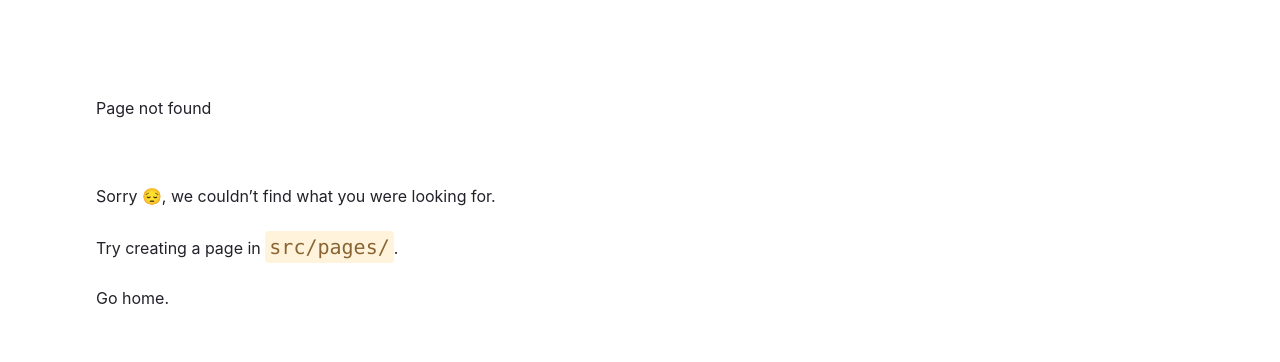
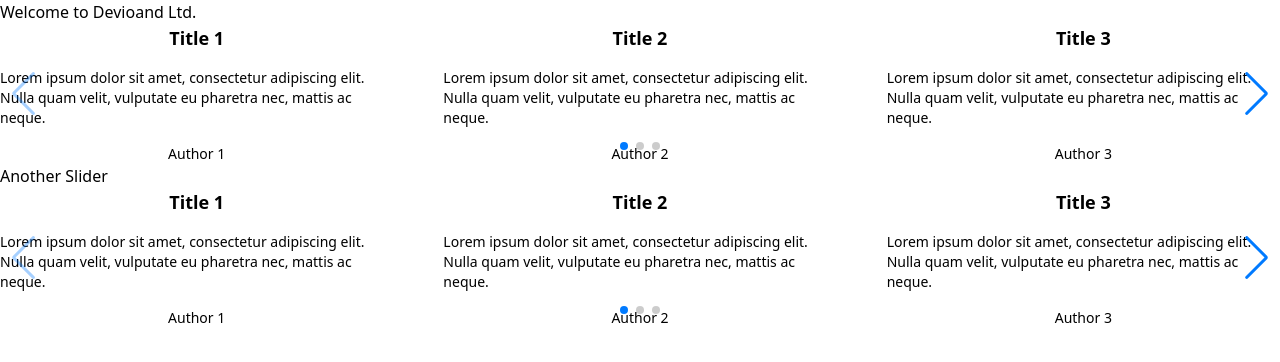
Before and after one commit to mokmox/Tomina-website, a Gatsby site: page /test in a window 1280 px wide. Before the commit this address had no page. Built offline with nearby package versions, Linux system fonts and the light colour scheme; Gatsby itself is replaced by a stand-in of ours.

Commit message:
Enhancement: Implemented Slider COmponent

```diff
--- a/package.json
+++ b/package.json
@@ -22,6 +22,7 @@
     "postcss": "^8.4.38",
     "react": "^18.2.0",
     "react-dom": "^18.2.0",
+    "swiper": "^11.1.1",
     "tailwindcss": "^3.4.3"
   },
   "devDependencies": {
--- a/src/components/Slider.tsx
+++ b/src/components/Slider.tsx
@@ -1,7 +1,32 @@
-import React from "react";
+import React, { FC } from 'react';
+import { Navigation, Pagination, Autoplay } from 'swiper/modules';
+import { Swiper, SwiperSlide } from 'swiper/react';
 
-const Slider = () => {
-  return <div>Slider</div>;
+import 'swiper/css';
+import 'swiper/css/navigation';
+import 'swiper/css/pagination';
+import 'swiper/css/scrollbar';
+
+interface IProps {
+  children: React.ReactNode;
+}
+
+const Slider: FC<IProps> = ({ children }) => {
+  return (
+    <div>
+      <Swiper
+        className=""
+        modules={[Navigation, Autoplay, Pagination]}
+        spaceBetween={50}
+        slidesPerView={3}
+        navigation
+        pagination={{ clickable: true }}
+        // scrollbar={{ draggable: true }}
+      >
+        {children}
+      </Swiper>
+    </div>
+  );
 };
 
 export default Slider;
--- /dev/null
+++ b/src/components/Test1.tsx
@@ -0,0 +1,19 @@
+import React, { FC } from 'react';
+
+interface IProps {
+  title: string;
+  description: string;
+  author: string;
+}
+
+const Test1: FC<IProps> = ({ title, description, author }) => {
+  return (
+    <div className="flex flex-col gap-4 justify-center items-center">
+      <h1 className="text-lg font-semibold">{title}</h1>
+      <p className="text-sm font-normal">{description}</p>
+      <p className="text-sm font-light">{author}</p>
+    </div>
+  );
+};
+
+export default Test1;
--- /dev/null
+++ b/src/components/Test2.tsx
@@ -0,0 +1,19 @@
+import React, { FC } from 'react';
+
+interface IProps {
+  title: string;
+  description: string;
+  author: string;
+}
+
+const Test1: FC<IProps> = ({ title, description, author }) => {
+  return (
+    <div className="flex flex-col gap-4 justify-center items-center">
+      <h1 className="text-lg font-semibold">{title}</h1>
+      <p className="text-sm font-normal">{description}</p>
+      <p className="text-sm font-light">{author}</p>
+    </div>
+  );
+};
+
+export default Test1;
--- a/src/pages/index.tsx
+++ b/src/pages/index.tsx
@@ -1,12 +1,10 @@
 import * as React from "react";
 import type { HeadFC, PageProps } from "gatsby";
-import Slider from "../components/Slider";
 
 const IndexPage: React.FC<PageProps> = () => {
   return (
     <main className="heading">
       <h1>Welcome to Devioand Ltd.</h1>
-      <Slider />
     </main>
   );
 };
--- /dev/null
+++ b/src/pages/test.tsx
@@ -0,0 +1,43 @@
+import type { HeadFC, PageProps } from 'gatsby';
+import * as React from 'react';
+import { SwiperSlide } from 'swiper/react';
+import Slider from '../components/Slider';
+import Test1 from '../components/Test1';
+import { sliderOneData } from '../utils/intex';
+
+const TestPage: React.FC<PageProps> = () => {
+  return (
+    <main className="heading">
+      <h1>Welcome to Devioand Ltd.</h1>
+      <Slider>
+        {sliderOneData.map((item, index) => (
+          <SwiperSlide key={index}>
+            <Test1
+              title={item.title}
+              description={item.description}
+              author={item.author}
+            />
+          </SwiperSlide>
+        ))}
+      </Slider>
+
+
+      <h2>Another Slider</h2>
+      <Slider>
+        {sliderOneData.map((item, index) => (
+          <SwiperSlide key={index}>
+            <Test1
+              title={item.title}
+              description={item.description}
+              author={item.author}
+            />
+          </SwiperSlide>
+        ))}
+      </Slider>
+    </main>
+  );
+};
+
+export default TestPage;
+
+export const Head: HeadFC = () => <title>Test Page</title>;
--- /dev/null
+++ b/src/types/index.ts
@@ -0,0 +1,5 @@
+export interface TestProps {
+  title: string;
+  description: string;
+  author: string
+}
--- /dev/null
+++ b/src/utils/intex.ts
@@ -0,0 +1,29 @@
+import { TestProps } from "../types";
+
+export const sliderOneData: TestProps[] = [
+  {
+    title: 'Title 1',
+    description: 'Lorem ipsum dolor sit amet, consectetur adipiscing elit. Nulla quam velit, vulputate eu pharetra nec, mattis ac neque.',
+    author: 'Author 1'
+  },
+  {
+    title: 'Title 2',
+    description: 'Lorem ipsum dolor sit amet, consectetur adipiscing elit. Nulla quam velit, vulputate eu pharetra nec, mattis ac neque.',
+    author: 'Author 2'
+  },
+  {
+    title: 'Title 3',
+    description: 'Lorem ipsum dolor sit amet, consectetur adipiscing elit. Nulla quam velit, vulputate eu pharetra nec, mattis ac neque.',
+    author: 'Author 3'
+  },
+  {
+    title: 'Title 4',
+    description: 'Lorem ipsum dolor sit amet, consectetur adipiscing elit. Nulla quam velit, vulputate eu pharetra nec, mattis ac neque.',
+    author: 'Author 4'
+  },
+  {
+    title: 'Title 5',
+    description: 'Lorem ipsum dolor sit amet, consectetur adipiscing elit. Nulla quam velit, vulputate eu pharetra nec, mattis ac neque.',
+    author: 'Author 5'
+  },
+]
```
